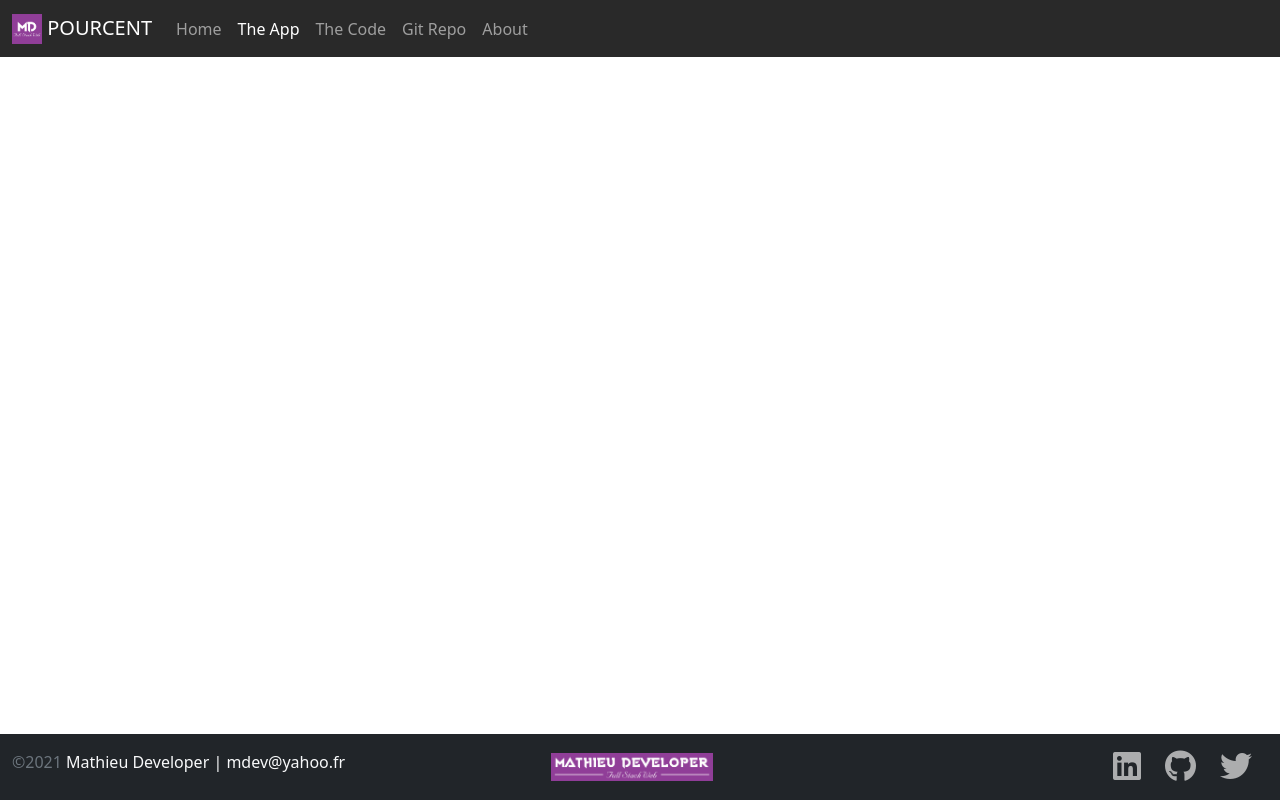
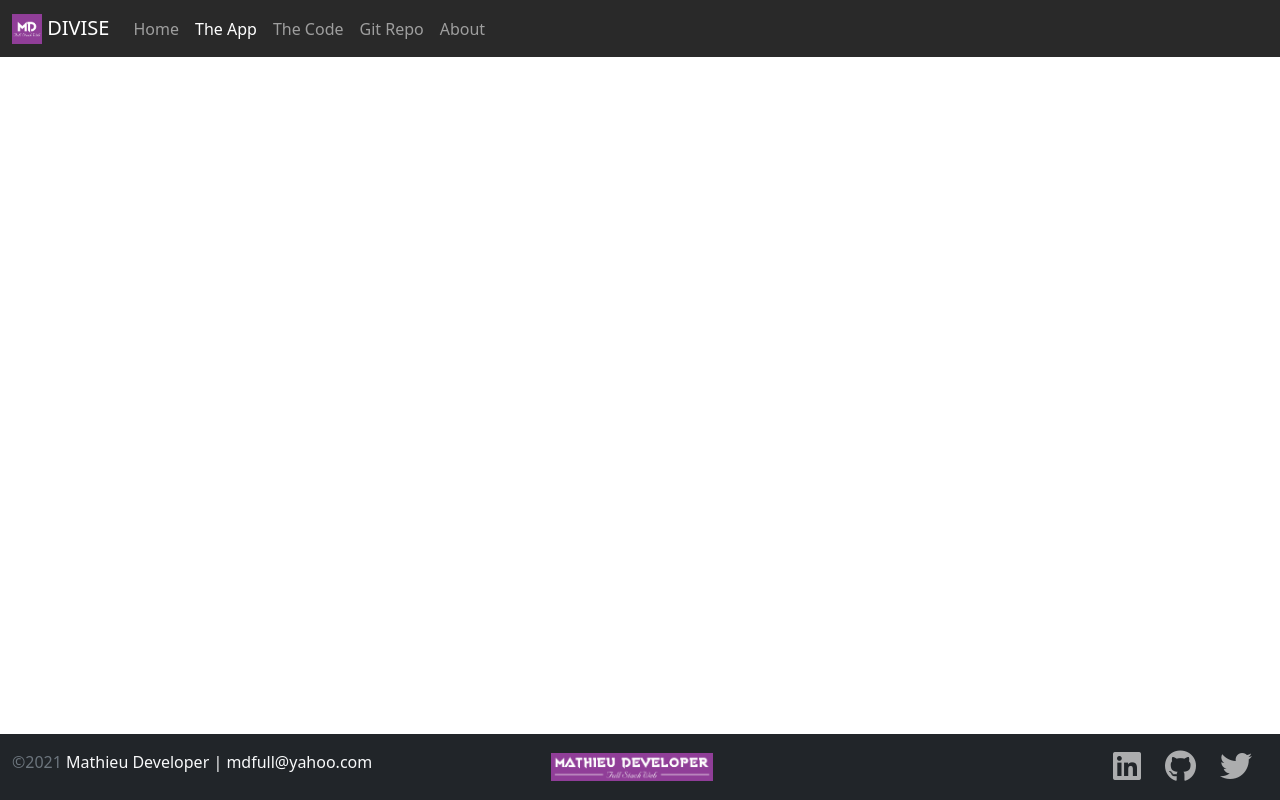
Before and after one commit to MathieuDeveloper/DIVISE, a plain HTML site: page app.html in a window 1280 px wide. Drawn offline with nearby package versions, Linux system fonts and the light colour scheme.

Commit message:
start html

```diff
--- a/app.html
+++ b/app.html
@@ -2,7 +2,7 @@
 <html lang="en" class="h-100">
 
 <head>
-    <title>POURCENT: A Coding Project By Mathieu Developer</title>
+    <title>DIVISE: Projet de codage par Mathieu Developer</title>
     <!-- Required meta tags -->
     <meta charset="utf-8">
     <meta name="viewport" content="width=device-width, initial-scale=1, shrink-to-fit=no">
@@ -22,7 +22,7 @@
     <nav class="navbar navbar-expand-md navbar-dark fixed-top">
         <div class="container-fluid">
             <a class="navbar-brand" href="#"><img src="img/MDfull.png" height="30"
-                    class="d-inline-block align-text-top"> POURCENT</a>
+                    class="d-inline-block align-text-top"> DIVISE</a>
             <button class="navbar-toggler" type="button" data-bs-toggle="collapse" data-bs-target="#navbarCollapse"
                 aria-controls="navbarCollapse" aria-expanded="false" aria-label="Toggle navigation">
                 <span class="navbar-toggler-icon"></span>
@@ -59,7 +59,7 @@
     <div class="container-fluid">
         <div class="row row-cols-1 row-cols-lg-3 gy-2">
             <div class="col text-light order-last order-lg-first">
-                <div><span class="text-muted">&copy;2021</span> Mathieu Developer | mdev@yahoo.fr</div>
+                <div><span class="text-muted">&copy;2021</span> Mathieu Developer | mdfull@yahoo.com</div>
             </div>
             <div class="col d-flex align-items-center justify-content-start justify-content-lg-center">
                 <img src="img/fullMathieuDeveloper.png" height="28" alt="Mathieu Developer Logo">
```
Also changed, not shown: code.html (+3 -3 lines), index.html (+3 -3 lines), img/Capture d’écran (10).png (added), img/Capture d’écran (7).png (added), img/Capture d’écran (8).png (added).
